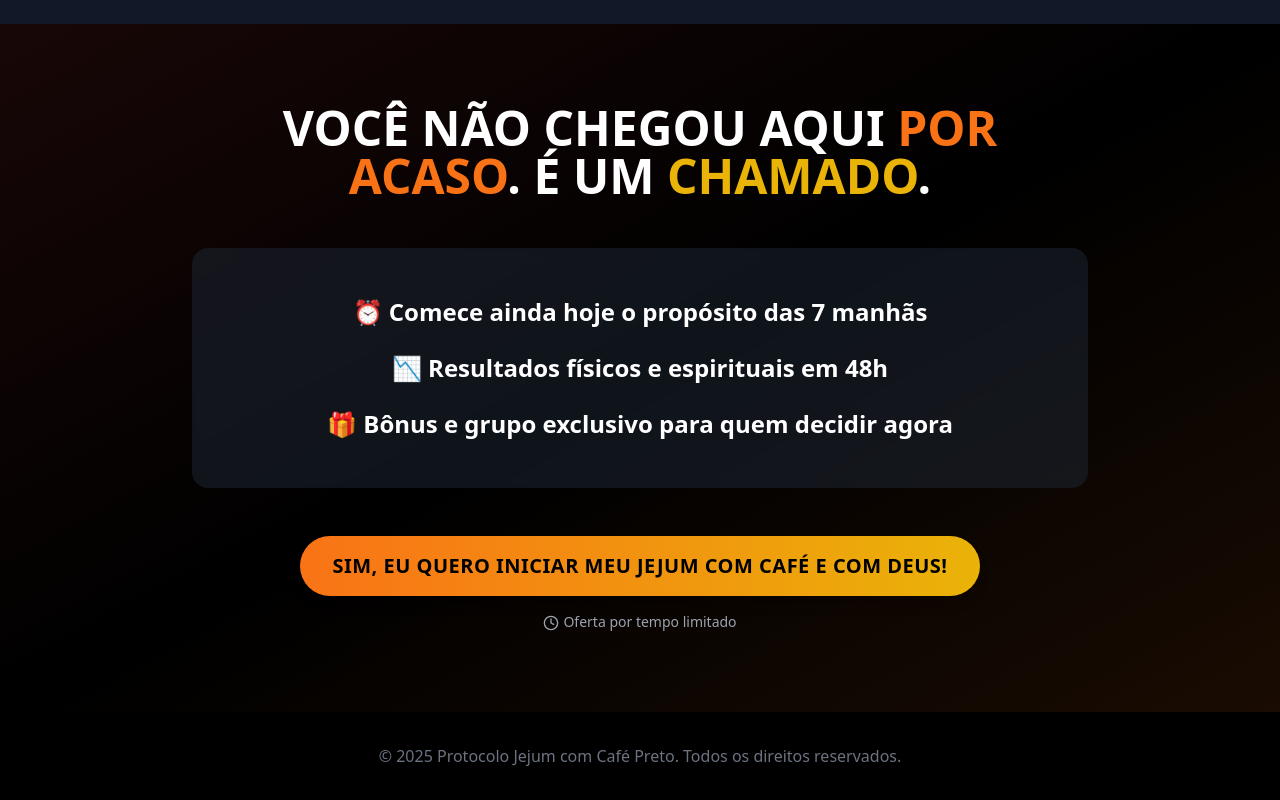
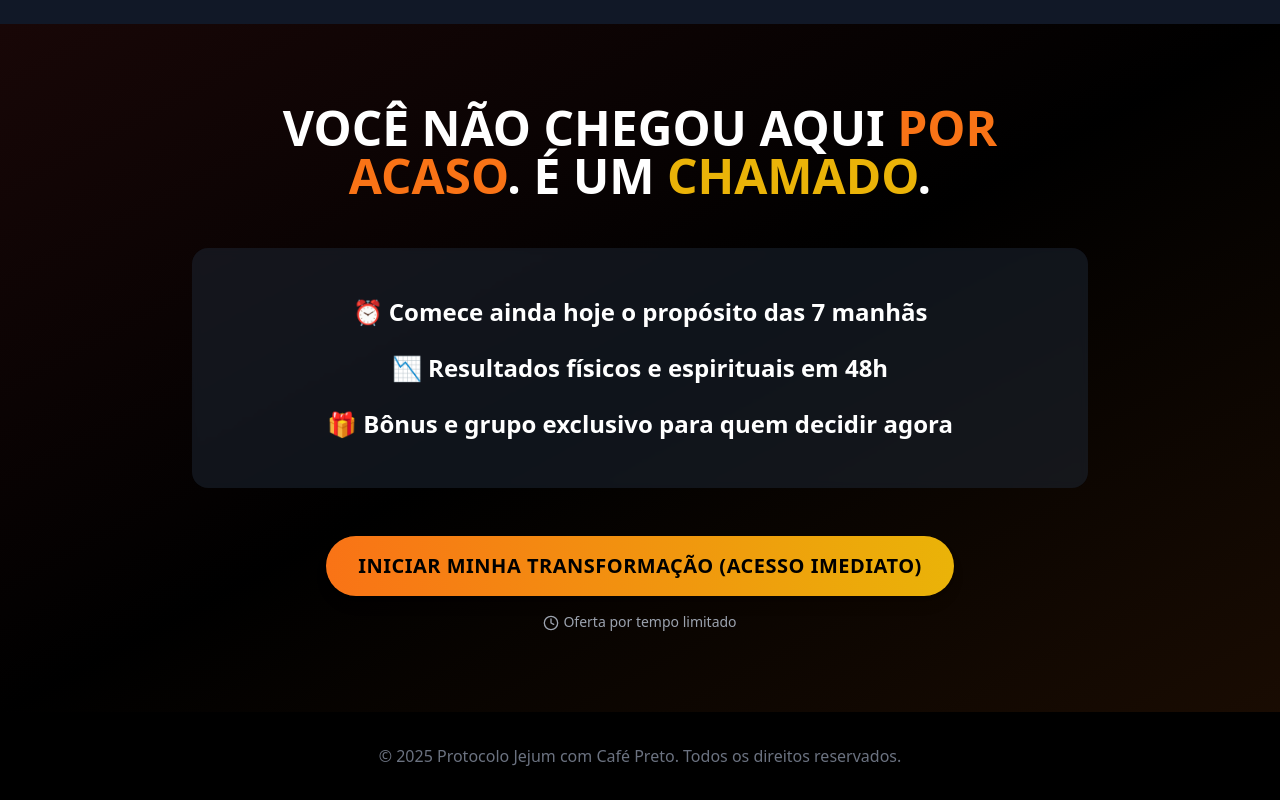
Before and after one commit to hypexeshomem/emagrecimento, a React (Vite) app: page / in a window 1280 px wide. Shown: the part 10919-11719 px from the top of the page. Built offline with nearby package versions, Linux system fonts and the light colour scheme.

Commit message:
Updated App.tsx

```diff
--- a/src/App.tsx
+++ b/src/App.tsx
@@ -748,7 +748,7 @@ function App() {
               <button
                 onClick={scrollToOffer}
                 className="bg-gradient-to-r from-orange-500 to-yellow-500 text-black font-black text-lg md:text-xl px-8 py-4 rounded-full hover:from-orange-600 hover:to-yellow-600 transform hover:scale-105 transition-all duration-300 shadow-lg hover:shadow-xl uppercase tracking-wide w-full md:w-auto">
-                SIM, EU QUERO INICIAR MEU JEJUM COM CAFÉ E COM DEUS!
+                INICIAR MINHA TRANSFORMAÇÃO (ACESSO IMEDIATO)
               </button>
 
               <p className="text-sm text-gray-400">
```
